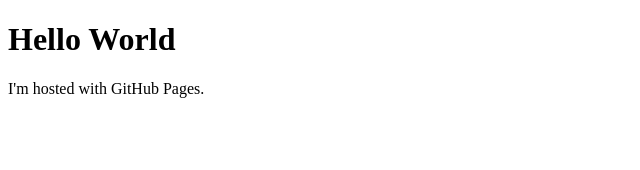
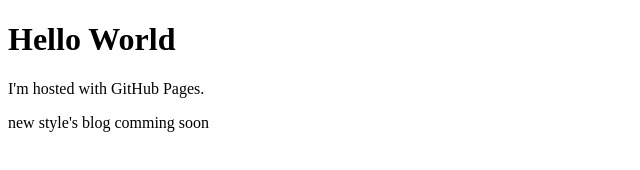
Before and after one commit to zhangdaniel0715/zhangdaniel0715.github.io, a plain HTML site: page index.html in a window 1280 px wide. Shown: the whole page, without its empty margins (0-640 px from the left). Drawn offline with Linux system fonts and the light colour scheme.

Commit message:
Update index.html
[update] add one line comment

```diff
--- a/index.html
+++ b/index.html
@@ -3,5 +3,6 @@
 <body>
 <h1>Hello World</h1>
 <p>I'm hosted with GitHub Pages.</p>
+  <p> new style's blog comming soon </p>
 </body>
 </html>
```
